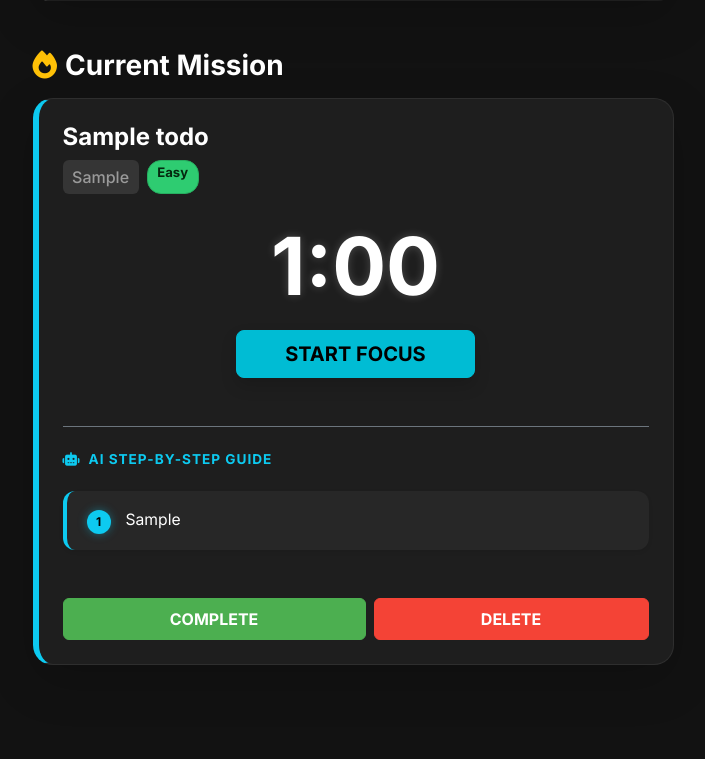
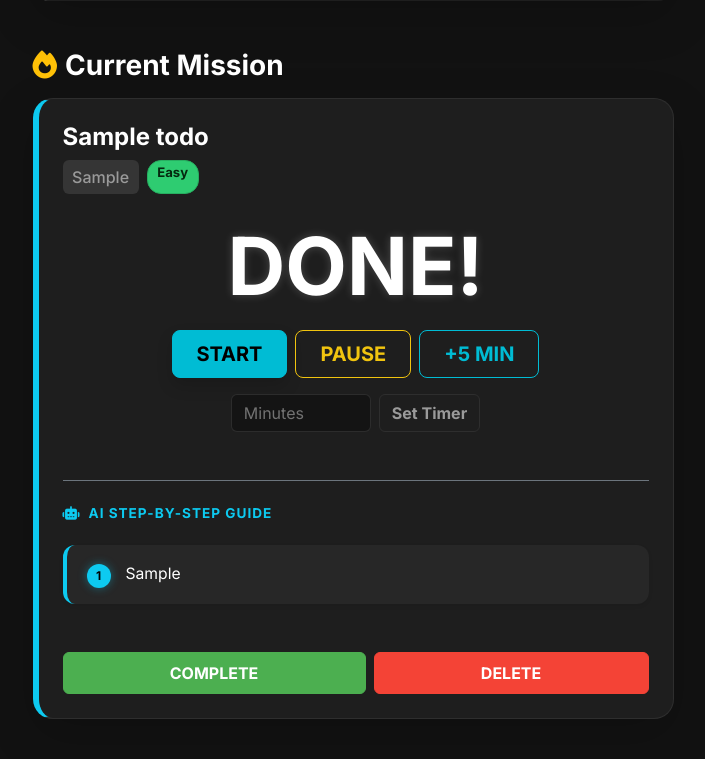
Before and after one commit to sachink8n/Smart-Planner, a Django app: page / in a window 1280 px wide. Shown: the part 585-1344 px from the top of the page, without its empty margins (287-992 px from the left). Before the commit the page ends 1250 px from the top, so only its background shows below. Run offline with Django 5.2, Linux system fonts and the light colour scheme; a user stored in the database is signed in; tables that the repository leaves empty hold one stand-in row (values such as "Sample post").

Commit message:
Add pause/edit controls for active task timer

```diff
--- a/core/templates/core/main.html
+++ b/core/templates/core/main.html
@@ -90,10 +90,18 @@
                     </div>
                 </div>
                 <div class="mt-4 text-center">
-                    <div id="timer-display" class="display-1 fw-bold my-3 text-white timer-text">
-                        {{ active_task.time_estimate_minutes|default:"25" }}:00
+                    <div id="timer-display" class="display-1 fw-bold my-3 text-white timer-text" data-seconds="{{ active_timer_seconds|default:0 }}" data-running="{% if active_timer_running %}1{% else %}0{% endif %}">
+                        00:00
                     </div>
-                    <button id="start-btn" class="btn btn-accent btn-lg px-5 shadow fw-bold glow-button">START FOCUS</button>
+                    <div class="d-flex flex-wrap justify-content-center gap-2 mb-3">
+                        <button id="start-btn" class="btn btn-accent btn-lg px-4 shadow fw-bold glow-button">START</button>
+                        <button id="pause-btn" class="btn btn-outline-warning btn-lg px-4 fw-bold">PAUSE</button>
+                        <button id="add-time-btn" class="btn btn-outline-info btn-lg px-4 fw-bold">+5 MIN</button>
+                    </div>
+                    <div class="d-flex justify-content-center align-items-center gap-2">
+                        <input id="edit-minutes-input" type="number" min="1" max="600" class="form-control form-control-dark" style="max-width: 140px;" placeholder="Minutes">
+                        <button id="edit-time-btn" class="btn btn-outline-secondary fw-bold">Set Timer</button>
+                    </div>
                 </div>
 
                 {% if active_task.sub_tasks %}
@@ -342,33 +350,126 @@ document.addEventListener('DOMContentLoaded', function() {
     }
     const csrfToken = getCookie('csrftoken');
     const startBtn = document.getElementById('start-btn');
+    const pauseBtn = document.getElementById('pause-btn');
+    const addTimeBtn = document.getElementById('add-time-btn');
+    const editTimeBtn = document.getElementById('edit-time-btn');
+    const editMinutesInput = document.getElementById('edit-minutes-input');
     const timerDisplay = document.getElementById('timer-display');
     let timerInterval;
+    let remainingSeconds = 0;
+    let isRunning = false;
 
     {% if active_task %}
     const activeTaskId = "{{ active_task.id }}";
+    const initialSeconds = parseInt(timerDisplay.dataset.seconds || "0", 10);
+    const initialRunning = timerDisplay.dataset.running === "1";
+
+    function renderTimer() {
+        const safeSeconds = Math.max(0, parseInt(remainingSeconds || 0, 10));
+        const m = Math.floor(safeSeconds / 60);
+        const s = safeSeconds % 60;
+        timerDisplay.textContent = (m < 10 ? "0" + m : m) + ":" + (s < 10 ? "0" + s : s);
+    }
+
+    function stopClientTimer() {
+        clearInterval(timerInterval);
+    }
+
+    function startClientTimer() {
+        stopClientTimer();
+        timerInterval = setInterval(function () {
+            if (!isRunning) {
+                return;
+            }
+            if (remainingSeconds <= 0) {
+                stopClientTimer();
+                timerDisplay.textContent = "DONE!";
+                isRunning = false;
+                return;
+            }
+            remainingSeconds -= 1;
+            renderTimer();
+        }, 1000);
+    }
+
+    function updateTimerState(seconds, running) {
+        remainingSeconds = Math.max(0, parseInt(seconds || 0, 10));
+        isRunning = !!running;
+        renderTimer();
+        if (isRunning) {
+            startClientTimer();
+        } else {
+            stopClientTimer();
+        }
+    }
+
+    function postTimer(url, payload) {
+        const options = {
+            method: 'POST',
+            headers: {'X-CSRFToken': csrfToken}
+        };
+        if (payload) {
+            options.body = new URLSearchParams(payload);
+        }
+        return fetch(url, options).then(r => r.json());
+    }
+
+    updateTimerState(initialSeconds || ({{ active_task.time_estimate_minutes|default:25 }} * 60), initialRunning);
+
     if (startBtn) {
         startBtn.addEventListener('click', () => {
-            fetch(`/task/start/${activeTaskId}/`, {
-                method: 'POST',
-                headers: {'X-CSRFToken': csrfToken, 'Content-Type': 'application/json'}
-            }).then(response => response.json()).then(data => {
+            postTimer(`/task/start/${activeTaskId}/`).then(data => {
                 if (data.status === 'ok') {
-                    startTimer(data.seconds);
-                    startBtn.classList.add('d-none');
+                    updateTimerState(data.seconds, data.running);
                 }
             });
         });
     }
-    function startTimer(duration) {
-        let timer = duration;
-        clearInterval(timerInterval);
-        timerInterval = setInterval(function () {
-            let m = parseInt(timer / 60, 10), s = parseInt(timer % 60, 10);
-            timerDisplay.textContent = (m < 10 ? "0"+m : m) + ":" + (s < 10 ? "0"+s : s);
-            if (--timer < 0) { clearInterval(timerInterval); timerDisplay.textContent = "DONE!"; }
-        }, 1000);
+
+    if (pauseBtn) {
+        pauseBtn.addEventListener('click', () => {
+            postTimer(`/task/pause/${activeTaskId}/`).then(data => {
+                if (data.status === 'ok') {
+                    updateTimerState(data.seconds, data.running);
+                }
+            });
+        });
     }
+
+    if (addTimeBtn) {
+        addTimeBtn.addEventListener('click', () => {
+            postTimer(`/task/add_time/${activeTaskId}/`).then(data => {
+                if (data.status === 'ok') {
+                    updateTimerState(data.seconds, data.running);
+                }
+            });
+        });
+    }
+
+    if (editTimeBtn) {
+        editTimeBtn.addEventListener('click', () => {
+            const minutes = parseInt(editMinutesInput.value || "0", 10);
+            if (!minutes || minutes < 1 || minutes > 600) {
+                alert('Please enter minutes between 1 and 600.');
+                return;
+            }
+            postTimer(`/task/edit_time/${activeTaskId}/`, {minutes: String(minutes)}).then(data => {
+                if (data.status === 'ok') {
+                    updateTimerState(data.seconds, data.running);
+                } else if (data.message) {
+                    alert(data.message);
+                }
+            });
+        });
+    }
+
+    fetch(`/task/status/${activeTaskId}/`)
+        .then(r => r.json())
+        .then(data => {
+            if (data.status === 'ok') {
+                updateTimerState(data.seconds, data.running);
+            }
+        });
     {% endif %}
 });
 </script>
--- a/core/urls.py
+++ b/core/urls.py
@@ -16,6 +16,9 @@ urlpatterns = [
 
     path('task/start/<int:task_id>/', views.start_task_timer, name='start_task_timer'),
     path('task/add_time/<int:task_id>/', views.add_time_to_timer, name='add_time_to_timer'),
+    path('task/pause/<int:task_id>/', views.pause_task_timer, name='pause_task_timer'),
+    path('task/edit_time/<int:task_id>/', views.edit_task_timer, name='edit_task_timer'),
+    path('task/status/<int:task_id>/', views.task_timer_status, name='task_timer_status'),
 
 
     path('history/', views.task_history_view, name='task_history'),
--- a/core/views.py
+++ b/core/views.py
@@ -49,6 +49,17 @@ def parse_plan_days(plan_text):
         })
     days.sort(key=lambda d: d['day'])
     return days
+
+
+def _get_task_timer_remaining_seconds(task):
+    if task.timer_seconds_remaining is None:
+        return None
+
+    remaining = int(task.timer_seconds_remaining)
+    if task.timer_start_time:
+        elapsed = int((timezone.now() - task.timer_start_time).total_seconds())
+        remaining = max(0, remaining - elapsed)
+    return max(0, remaining)
 
 
 
@@ -222,15 +233,14 @@ def personal_dashboard_view(request):
 
     # SARE TASKS (Personal + Team + Study Plan)
     # Exclude logic zaroori hai taaki 'assigned_tasks' aur 'active' yahan na dikhein
-    all_my_tasks = Todo.objects.filter(
+    all_my_tasks = Todo.objects.select_related('team', 'assignee', 'study_plan').filter(
         Q(user=user) | Q(assignee=user)
     ).exclude(status='DELETED').distinct().order_by('scheduled_date', 'created')
 
-    print(f"--- SMART PLANNER DEBUG ---")
-    print(f"User: {user.username} | Total Todos in DB: {all_my_tasks.count()}")
-
     active_task = all_my_tasks.filter(status='ACTIVE').first()
     show_mood = True if not active_task else False
+    active_timer_seconds = _get_task_timer_remaining_seconds(active_task) if active_task else None
+    active_timer_running = bool(active_task and active_task.timer_start_time and active_timer_seconds and active_timer_seconds > 0)
 
     # UP NEXT: Inbox waale wo tasks jo upar assigned section mein nahi hain
     pending_tasks = all_my_tasks.filter(status='INBOX').exclude(
@@ -247,6 +257,8 @@ def personal_dashboard_view(request):
         'xp_for_next_level': profile.level * 100,
         'show_mood': show_mood,
         'show_add_forms': True,
+        'active_timer_seconds': active_timer_seconds,
+        'active_timer_running': active_timer_running,
     }
     return render(request, 'core/main.html', context)
 
@@ -406,10 +418,16 @@ def snooze_task(request, task_id):
 def start_task_timer(request, task_id):
     if request.method == 'POST':
         task = get_object_or_404(Task, id=task_id, user=request.user)
+
+        remaining = _get_task_timer_remaining_seconds(task)
+        if remaining is None or remaining <= 0:
+            base_minutes = task.time_estimate_minutes or 25
+            remaining = max(60, int(base_minutes) * 60)
+
+        task.timer_seconds_remaining = remaining
         task.timer_start_time = timezone.now()
-        task.timer_seconds_remaining = task.time_estimate_minutes * 60
         task.save()
-        return JsonResponse({'status': 'ok', 'seconds': task.timer_seconds_remaining})
+        return JsonResponse({'status': 'ok', 'seconds': remaining, 'running': True})
     return JsonResponse({'status': 'error'}, status=400)
 
 
@@ -417,11 +435,62 @@ def start_task_timer(request, task_id):
 def add_time_to_timer(request, task_id):
     if request.method == 'POST':
         task = get_object_or_404(Task, id=task_id, user=request.user)
-        if task.timer_seconds_remaining is not None:
-            task.timer_seconds_remaining += 5 * 60
+        remaining = _get_task_timer_remaining_seconds(task)
+        if remaining is not None:
+            task.timer_seconds_remaining = remaining + (5 * 60)
+            if task.timer_start_time:
+                task.timer_start_time = timezone.now()
             task.save()
-            return JsonResponse({'status': 'ok', 'seconds': task.timer_seconds_remaining})
+            return JsonResponse({'status': 'ok', 'seconds': task.timer_seconds_remaining, 'running': bool(task.timer_start_time)})
     return JsonResponse({'status': 'error'}, status=400)
+
+
+@login_required
+def pause_task_timer(request, task_id):
+    if request.method == 'POST':
+        task = get_object_or_404(Task, id=task_id, user=request.user)
+        remaining = _get_task_timer_remaining_seconds(task)
+        if remaining is None:
+            return JsonResponse({'status': 'error', 'message': 'Timer not initialized.'}, status=400)
+
+        task.timer_seconds_remaining = remaining
+        task.timer_start_time = None
+        task.save(update_fields=['timer_seconds_remaining', 'timer_start_time'])
+        return JsonResponse({'status': 'ok', 'seconds': remaining, 'running': False})
+    return JsonResponse({'status': 'error'}, status=400)
+
+
+@login_required
+def edit_task_timer(request, task_id):
+    if request.method == 'POST':
+        task = get_object_or_404(Task, id=task_id, user=request.user)
+        try:
+            minutes = int(request.POST.get('minutes', 0))
+        except (TypeError, ValueError):
+            return JsonResponse({'status': 'error', 'message': 'Invalid minutes value.'}, status=400)
+
+        if minutes < 1 or minutes > 600:
+            return JsonResponse({'status': 'error', 'message': 'Minutes must be between 1 and 600.'}, status=400)
+
+        task.timer_seconds_remaining = minutes * 60
+        if task.timer_start_time:
+            task.timer_start_time = timezone.now()
+            running = True
+        else:
+            running = False
+        task.save(update_fields=['timer_seconds_remaining', 'timer_start_time'])
+        return JsonResponse({'status': 'ok', 'seconds': task.timer_seconds_remaining, 'running': running})
+    return JsonResponse({'status': 'error'}, status=400)
+
+
+@login_required
+def task_timer_status(request, task_id):
+    task = get_object_or_404(Task, id=task_id, user=request.user)
+    remaining = _get_task_timer_remaining_seconds(task)
+    if remaining is None:
+        base_minutes = task.time_estimate_minutes or 25
+        remaining = max(60, int(base_minutes) * 60)
+    return JsonResponse({'status': 'ok', 'seconds': remaining, 'running': bool(task.timer_start_time)})
 
 
 @login_required
```
